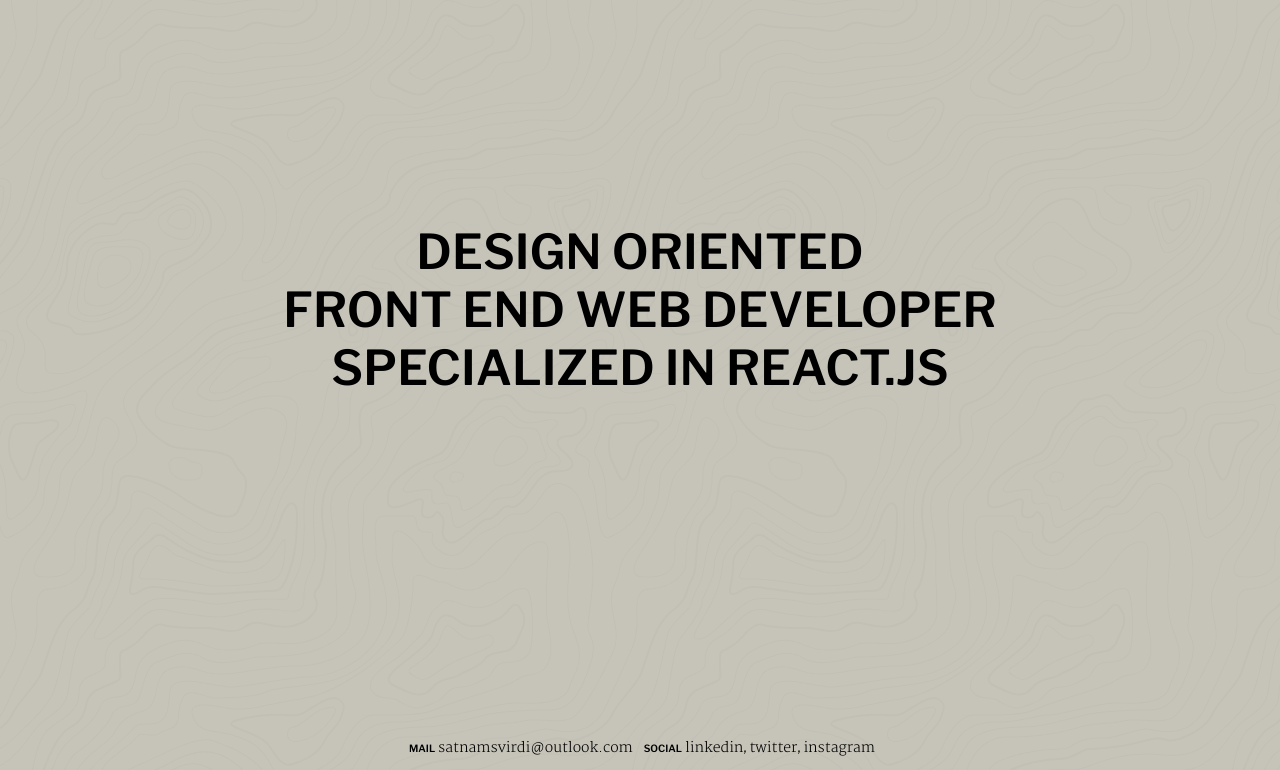
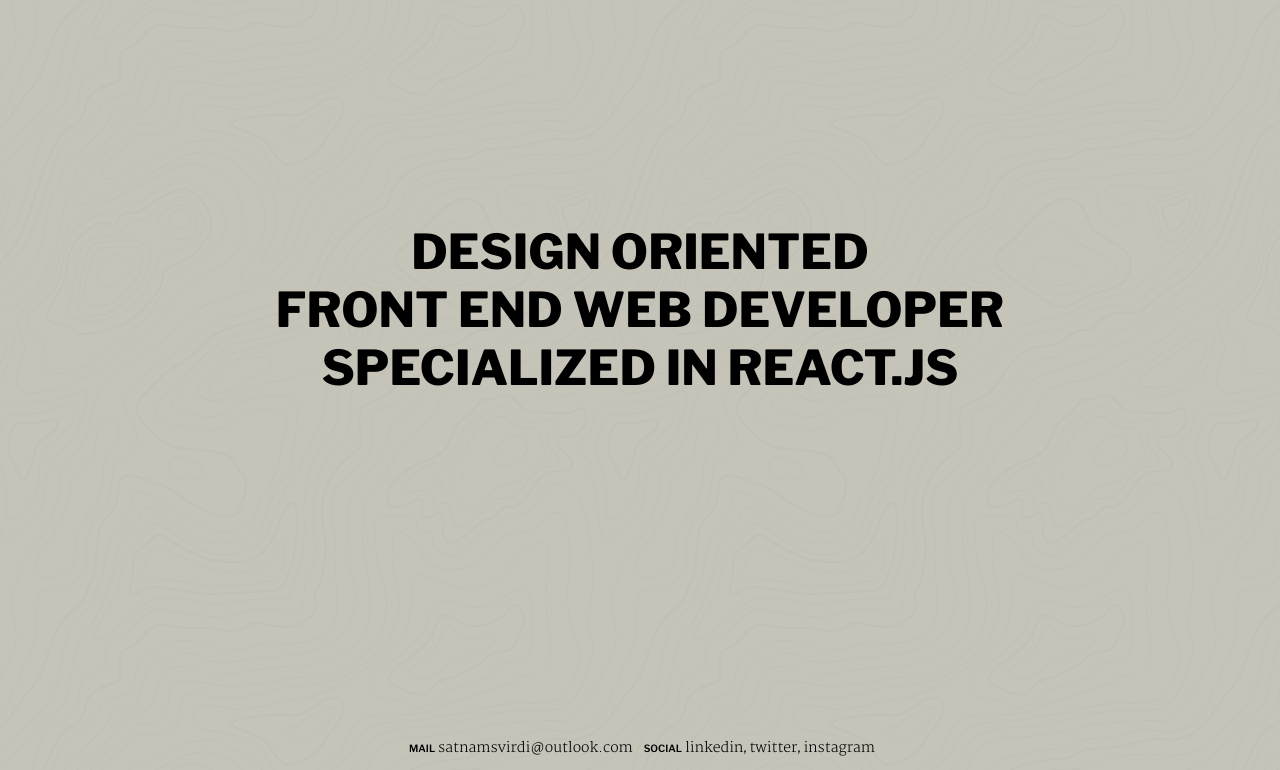
Before and after one commit to satnamsvirdi/static-portfolio, a website: page index.html in a window 1280 px wide. Shown: the part 30-800 px from the top of the page. Drawn offline with nearby package versions, Linux system fonts and the light colour scheme.

```diff
--- a/index.html
+++ b/index.html
@@ -12,7 +12,7 @@
     <link rel="preconnect" href="https://fonts.googleapis.com" />
     <link rel="preconnect" href="https://fonts.gstatic.com" crossorigin />
     <link
-      href="https://fonts.googleapis.com/css2?family=Libre+Franklin:wght@200;400;600&family=Martel:wght@200;400;600&display=swap"
+      href="https://fonts.googleapis.com/css2?family=Libre+Franklin:wght@200;400;600;800&family=Martel:wght@200;400;600&display=swap"
       rel="stylesheet"
       async
     />
```
